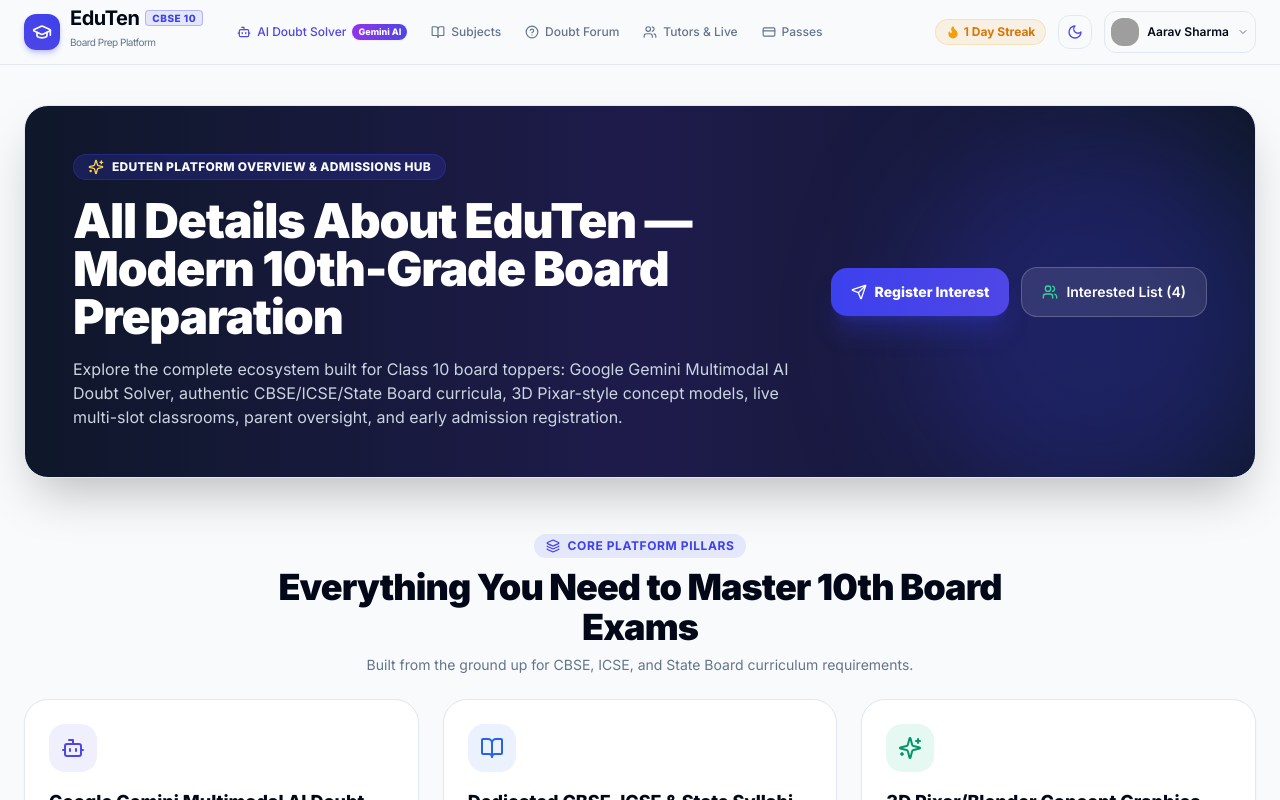
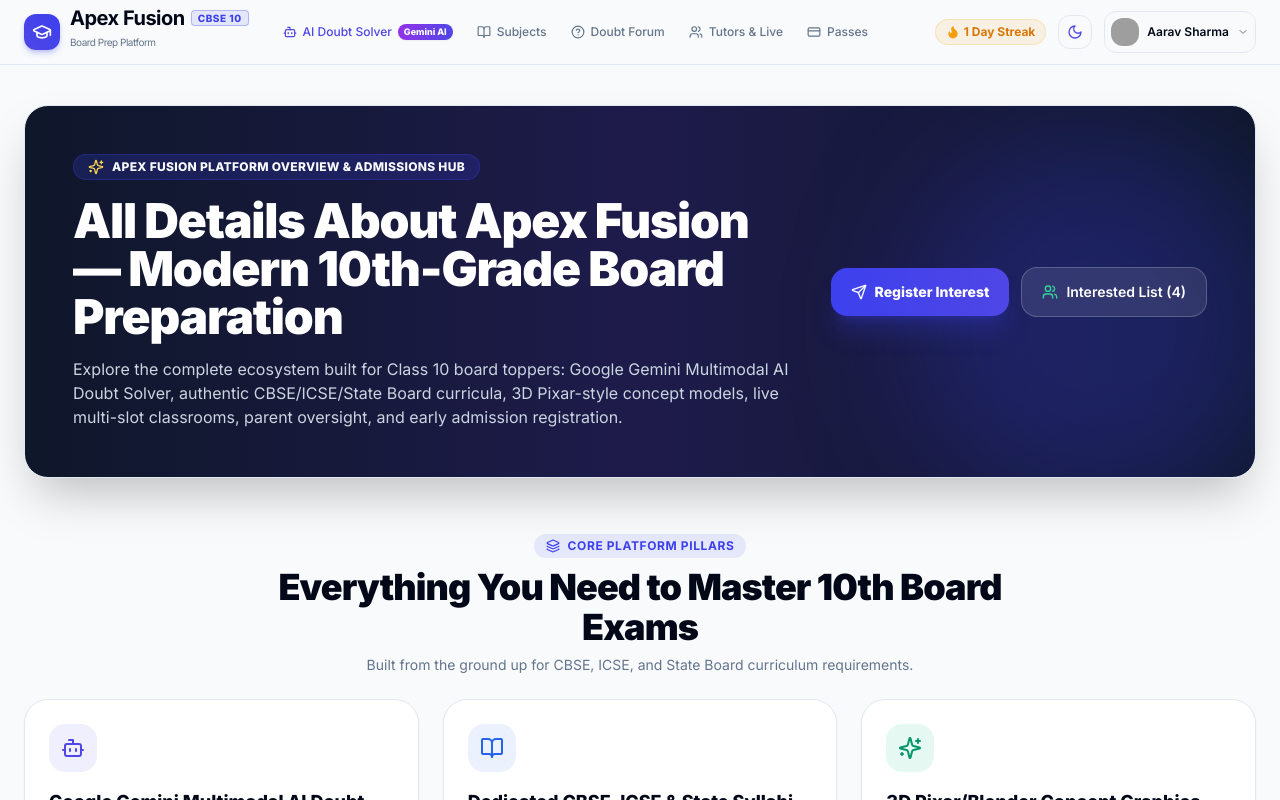
Before and after one commit to Mungara-Satish/Apex-Fusion, a Next.js app: page /vlog in a window 1280 px wide. Shown: the top 800 px of the page. Built offline with nearby package versions, Linux system fonts and the light colour scheme; grey boxes are pictures that could not be loaded.

Commit message:
brand: update logo and platform brand name to Apex Fusion across navbar, footer, login, and metadata

```diff
--- a/app/dashboard/admin/page.tsx
+++ b/app/dashboard/admin/page.tsx
@@ -139,7 +139,7 @@
               <Shield className="w-4 h-4" /> Root Superuser Security Console
             </div>
             <h1 className="text-3xl font-extrabold text-foreground tracking-tight">
-              EduTen Administration & Access Control Hub
+              Apex Fusion Administration & Access Control Hub
             </h1>
             <p className="text-xs sm:text-sm text-muted-foreground">
               Only Administrators have full master privileges across students, parents, tutors, and financial transactions.
--- a/app/directory/page.tsx
+++ b/app/directory/page.tsx
@@ -445,7 +445,7 @@
           <div className="space-y-3">
             <div className="inline-flex items-center gap-2 px-3 py-1 rounded-full bg-primary/20 text-primary-foreground border border-primary/30 text-xs font-bold tracking-wide uppercase">
               <ShieldCheck className="w-4 h-4 text-emerald-400" />
-              <span>EduTen Administrative Directory & Access Control Hub</span>
+              <span>Apex Fusion Administrative Directory & Access Control Hub</span>
             </div>
             <h1 className="text-2xl sm:text-4xl font-extrabold tracking-tight">
               Students, Parents & Tutors Information
@@ -2068,7 +2068,7 @@
                 </div>
                 <div>
                   <h2 className="text-xl font-extrabold text-foreground flex items-center gap-2">
-                    <span>EduTen All Login Credentials Sheet</span>
+                    <span>Apex Fusion All Login Credentials Sheet</span>
                     <span className="text-xs px-2.5 py-0.5 rounded-full bg-primary/10 text-primary font-bold">
                       {directoryUsers.length} Accounts
                     </span>
--- a/app/layout.tsx
+++ b/app/layout.tsx
@@ -9,7 +9,7 @@
 const inter = Inter({ subsets: ['latin'] });
 
 export const metadata: Metadata = {
-  title: 'EduTen | Modern 10th-Grade Online Tutoring & Board Prep Platform',
+  title: 'Apex Fusion | Modern 10th-Grade Online Tutoring & Board Prep Platform',
   description:
     'Comprehensive 10th Grade online tutoring platform covering Mathematics, Science (Physics, Chemistry, Biology), Social Studies, and English for CBSE, ICSE, and State Boards. Live interactive whiteboard classes, doubt clearance, and auto-graded mock tests.',
 };
--- a/app/login/page.tsx
+++ b/app/login/page.tsx
@@ -223,7 +223,7 @@
           <div className="w-7 h-7 rounded-lg bg-primary flex items-center justify-center text-white shadow-md shadow-primary/30">
             <GraduationCap className="w-4 h-4" />
           </div>
-          <span>EduTen</span>
+          <span>Apex Fusion</span>
         </div>
       </div>
 
@@ -237,7 +237,7 @@
           </div>
 
           <h1 className="text-2xl sm:text-3xl font-black text-foreground tracking-tight">
-            Sign In to EduTen
+            Sign In to Apex Fusion
           </h1>
           <p className="text-xs text-muted-foreground max-w-xs mx-auto">
             Choose your account role below to access your tailored dashboard.
--- a/app/vlog/page.tsx
+++ b/app/vlog/page.tsx
@@ -176,10 +176,10 @@
           <div className="space-y-4 max-w-3xl">
             <div className="inline-flex items-center gap-2 px-3.5 py-1 rounded-full bg-primary/20 text-primary-foreground border border-primary/30 text-xs font-extrabold tracking-wide uppercase">
               <Sparkles className="w-4 h-4 text-amber-300" />
-              <span>EduTen Platform Overview & Admissions Hub</span>
+              <span>Apex Fusion Platform Overview & Admissions Hub</span>
             </div>
             <h1 className="text-3xl sm:text-5xl font-black tracking-tight leading-tight">
-              All Details About EduTen — Modern 10th-Grade Board Preparation
+              All Details About Apex Fusion — Modern 10th-Grade Board Preparation
             </h1>
             <p className="text-sm sm:text-base text-slate-300 leading-relaxed">
               Explore the complete ecosystem built for Class 10 board toppers: Google Gemini Multimodal AI Doubt Solver, authentic CBSE/ICSE/State Board curricula, 3D Pixar-style concept models, live multi-slot classrooms, parent oversight, and early admission registration.
--- a/components/footer.tsx
+++ b/components/footer.tsx
@@ -23,7 +23,7 @@
               <div className="h-7 w-7 rounded-lg bg-primary flex items-center justify-center text-white">
                 <GraduationCap className="h-4 w-4" />
               </div>
-              <span>EduTen</span>
+              <span>Apex Fusion</span>
             </div>
             <p className="text-muted-foreground leading-relaxed">
               The purpose-built 10th-grade learning platform for CBSE, ICSE, and State Board exam excellence. Live classes, doubt clearance, and adaptive mock tests.
@@ -71,7 +71,7 @@
         </div>
 
         <div className="pt-6 border-t border-border flex flex-col sm:flex-row items-center justify-between gap-4 text-[11px]">
-          <p>© {new Date().getFullYear()} EduTen - 10th Grade Online Tutoring & Board Prep Platform. All rights reserved.</p>
+          <p>© {new Date().getFullYear()} Apex Fusion - 10th Grade Online Tutoring & Board Prep Platform. All rights reserved.</p>
           <div className="flex items-center gap-4">
             <span className="flex items-center gap-1 text-muted-foreground">
               Designed for 10th-grade board toppers <Heart className="w-3.5 h-3.5 text-rose-500 fill-rose-500" />
--- a/components/navbar.tsx
+++ b/components/navbar.tsx
@@ -114,7 +114,7 @@
             </div>
             <div className="flex flex-col">
               <span className="leading-none flex items-center gap-1.5">
-                EduTen{' '}
+                Apex Fusion{' '}
                 <span className={`text-[10px] uppercase font-extrabold tracking-wider px-1.5 py-0.5 rounded ${
                   activeBoard === 'ICSE'
                     ? 'bg-indigo-500/10 text-indigo-600 dark:text-indigo-400 border border-indigo-500/30'
```
